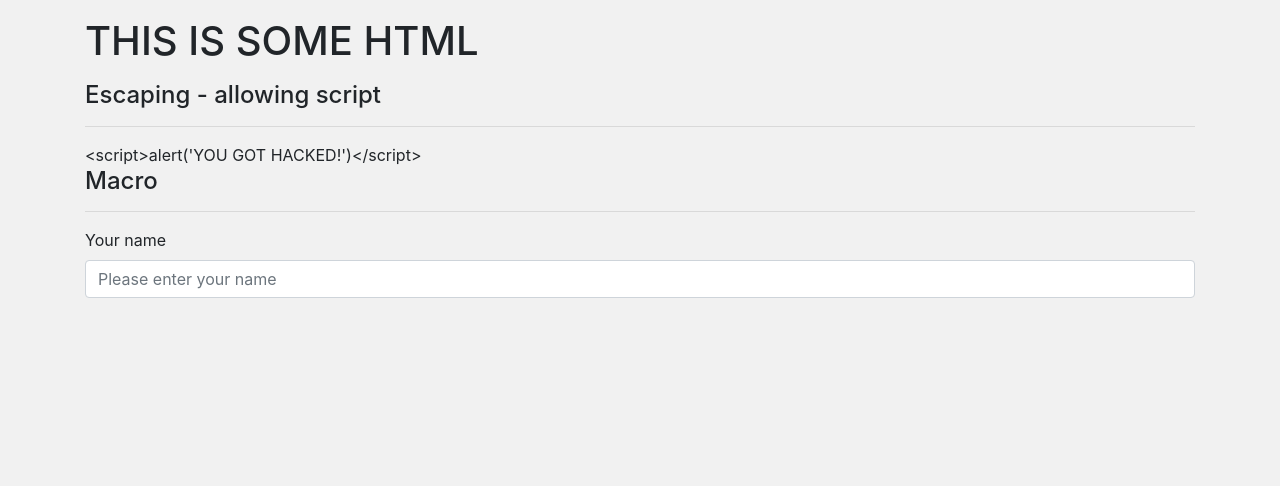
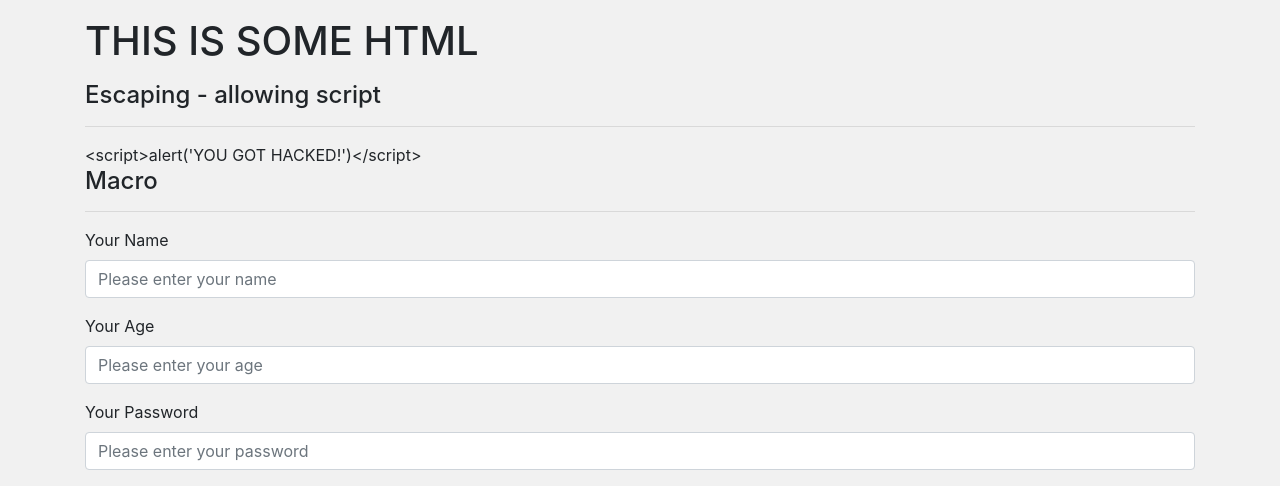
Before and after one commit to JuanCarlosDeJesus/API, a Flask app: page /jinja in a window 1280 px wide. Shown: the part 2318-2804 px from the top of the page. Before the commit the page ends 2616 px from the top, so only its background shows below. Run offline with Flask 3, Linux system fonts and the light colour scheme.

Commit message:
Done with jina

```diff
--- /dev/null
+++ b/Flask/app/templates/macros/input_macros.html
@@ -0,0 +1,9 @@
+
+
+
+{% macro input(label="", type="text", name="", id="", placeholder="") -%}
+<div class="form-group">
+    <label>{{ label }}</label>
+    <input class="form-control" type="{{ type }}" name="{{ name }}" id="{{ id }}" placeholder="{{ placeholder }}">
+</div>
+{%- endmacro %}
--- a/Flask/app/templates/public/jinja.html
+++ b/Flask/app/templates/public/jinja.html
@@ -1,4 +1,6 @@
 {% extends "public/templates/public_template.html" %}
+
+{% import "macros/input_macros.html" as im %}
 
 {% block title %}Jinja{% endblock %}
 
@@ -128,14 +130,14 @@
 
             <h4>Macro</h4>
             <hr>
-            {% macro input(label="", type="text", name="", id="", placeholder="") -%}
-            <div class="form-group">
-                <label>{{ label }}</label>
-                <input class="form-control" type="{{ type }}" name="{{ name }}" id="{{ id }}" placeholder="{{ placeholder }}">
-            </div>
-            {%- endmacro %}
 
-            {{ input(label="Your name", name="name", id="name", placeholder="Please enter your name") }}
+            <!-- We imported the macro input_macros.html as im -->
+
+            {{ im.input(label="Your Name", name="name", id="name", placeholder="Please enter your name") }}
+
+            {{ im.input(label="Your Age", type="number", name="age", id="age", placeholder="Please enter your age") }}
+
+            {{ im.input(label="Your Password", type="password", name="password", id="password", placeholder="Please enter your password") }}
 
 
         </div>
```
